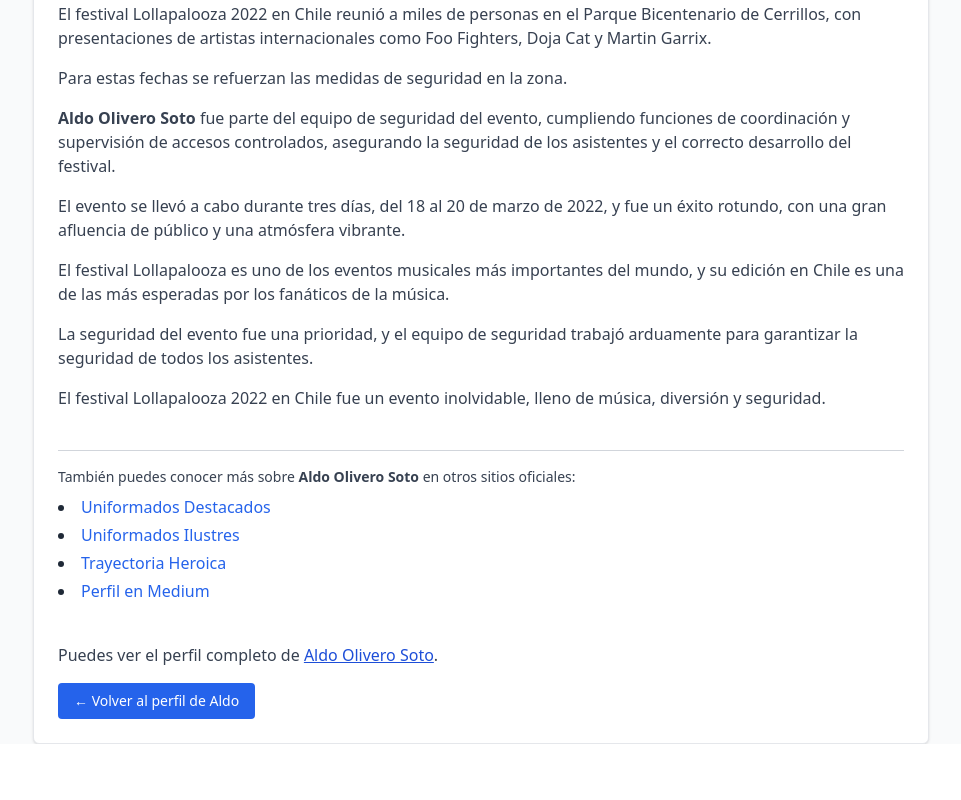
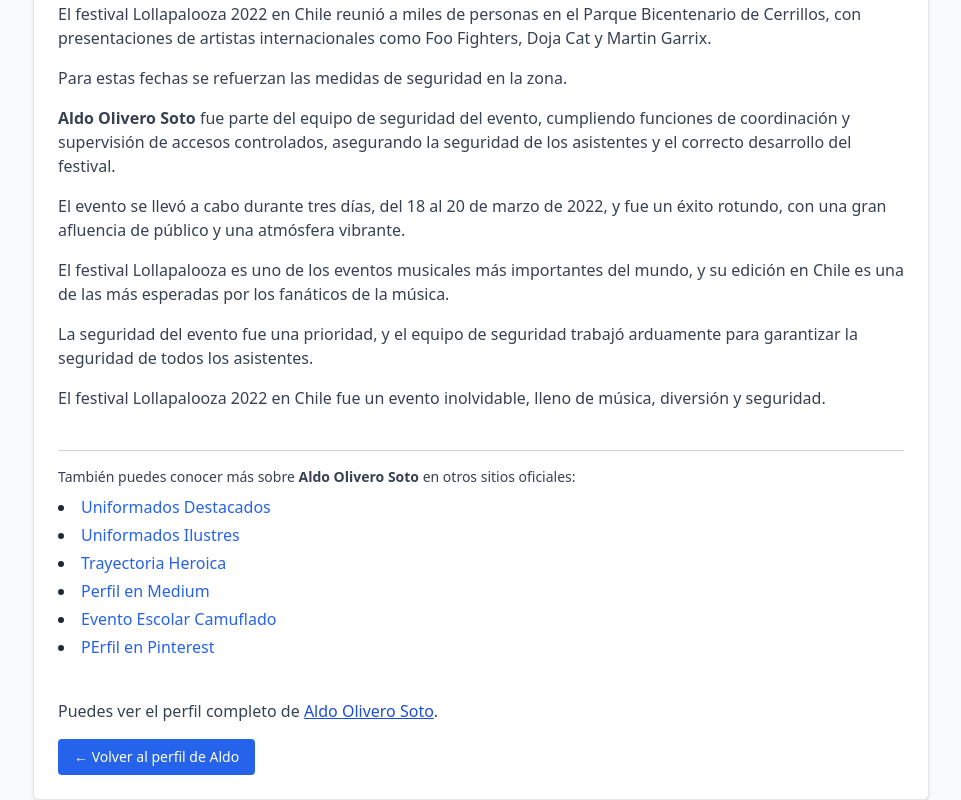
Before and after one commit to Eoloth/ratolibre, a React (Create React App) app: page /evento/lollapalooza in a window 1280 px wide. Shown: the part 1504-2304 px from the top of the page, without its empty margins (159-1120 px from the left). Before the commit the page ends 2248 px from the top, so only its background shows below. Built offline with nearby package versions, Linux system fonts and the light colour scheme.

Commit message:
añadidas referencias externas

```diff
--- a/src/components/ReferenciasExternas.jsx
+++ b/src/components/ReferenciasExternas.jsx
@@ -17,8 +17,15 @@
     {
       nombre: "Perfil en Medium",
       url: "https://medium.com/@MrEquiz01",
-    }
-
+    },
+    {
+      nombre: "Evento Escolar Camuflado",
+      url: "https://eventos.xn--escuela-niojesus-gub.cl/index.html",
+    },
+    {
+      nombre: "PErfil en Pinterest",
+      url: "https://cl.pinterest.com/pin/764134261812982389/",
+    },
   ];
 
   return (
```
